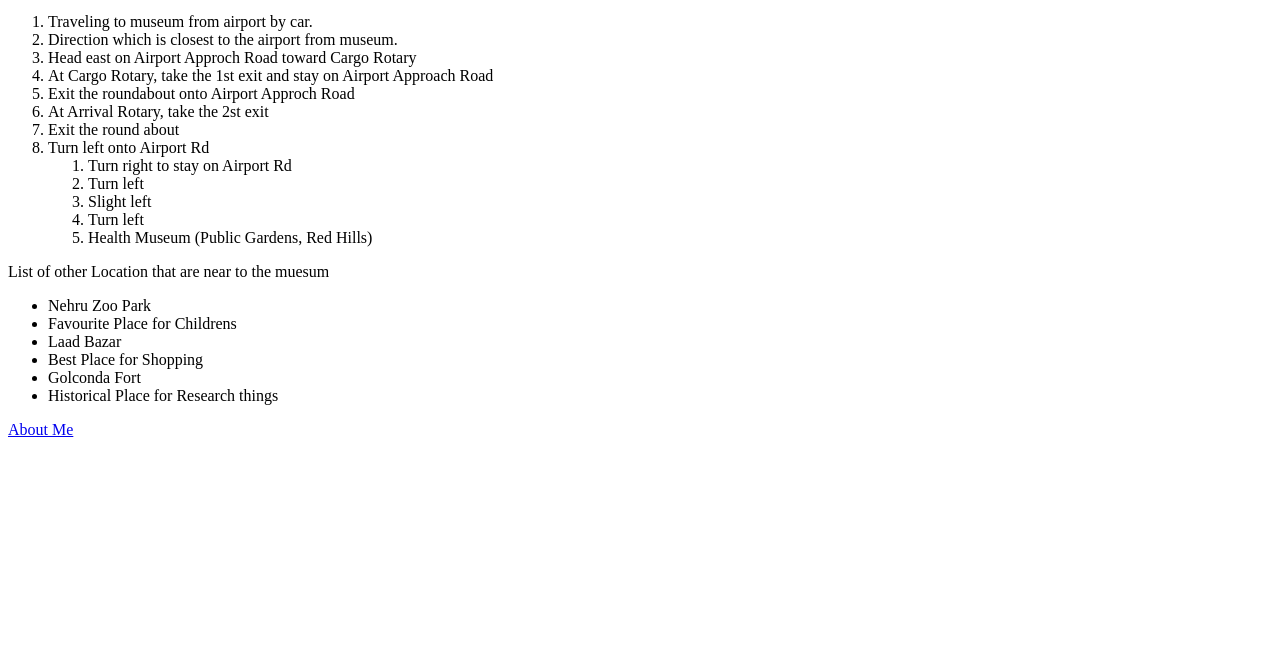
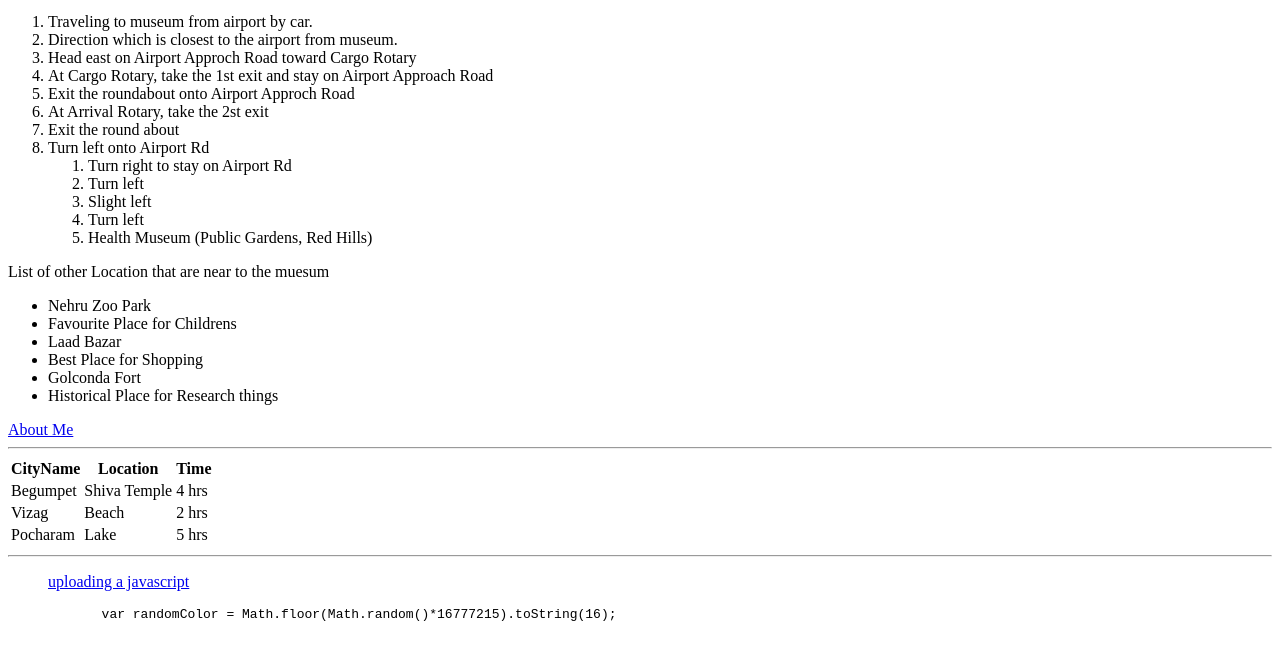
Before and after one commit to 44-563-Web-Apps-F22/44563-webapps-assignment-3-Raja-shree, a plain HTML site: page index.html in a window 1280 px wide. Shown: the part 311-961 px from the top of the page. Before the commit the page ends 800 px from the top, so only its background shows below. Drawn offline with Linux system fonts and the light colour scheme.

Commit message:
Created the table with four  different cities

```diff
--- a/index.html
+++ b/index.html
@@ -49,10 +49,34 @@
                         <li>Historical Place for Research things</li>
                     </ul>
        <a href="aboutme.html">About Me</a>
-
-
-
-
-
     </body>
-</html>
+    <hr>
+    <table>
+        <tr>
+        <th>CityName  </th>
+        <th>Location</th>
+        <th>Time</th>
+        </tr>
+        <tr>
+        <td>Begumpet  </td>
+        <td>Shiva Temple</td>
+        <td>4 hrs</td>
+        </tr>
+        <tr>
+        <td>Vizag</td>
+        <td>Beach</td>
+        <td>2 hrs</td>
+        </tr>
+        <tr>
+        <td> Pocharam </td>
+        <td>Lake</td>
+        <td>5 hrs</td>
+        </tr>
+        </table>
+        <hr>
+        <blockquote > <a href="https://css-tricks.com/snippets/javascript/random-hex-color/stackoverflow"> uploading a javascript </a></blockquote>
+        <pre>
+            var randomColor = Math.floor(Math.random()*16777215).toString(16);
+        </pre>
+    </body>
+    </html>
```
